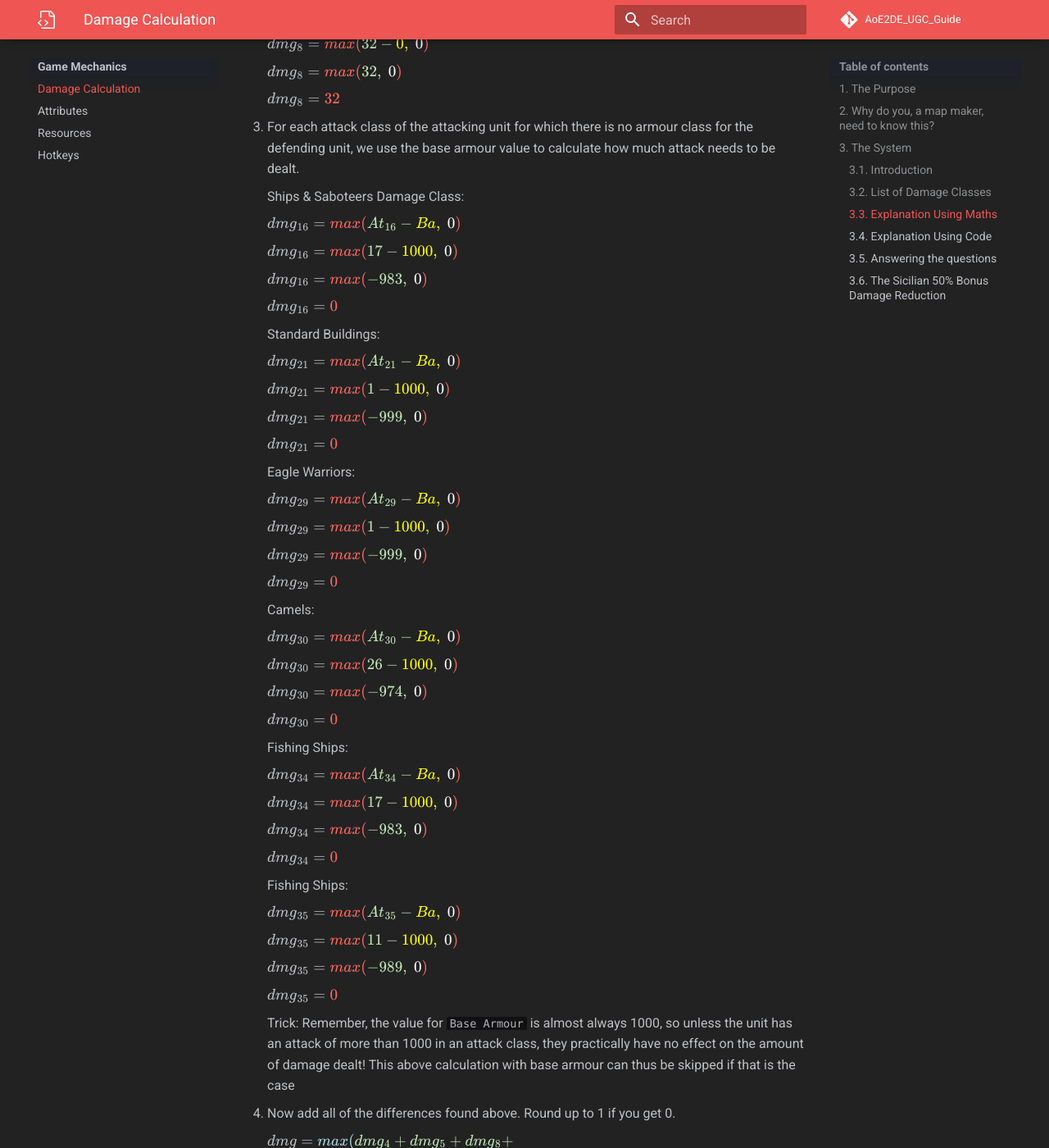
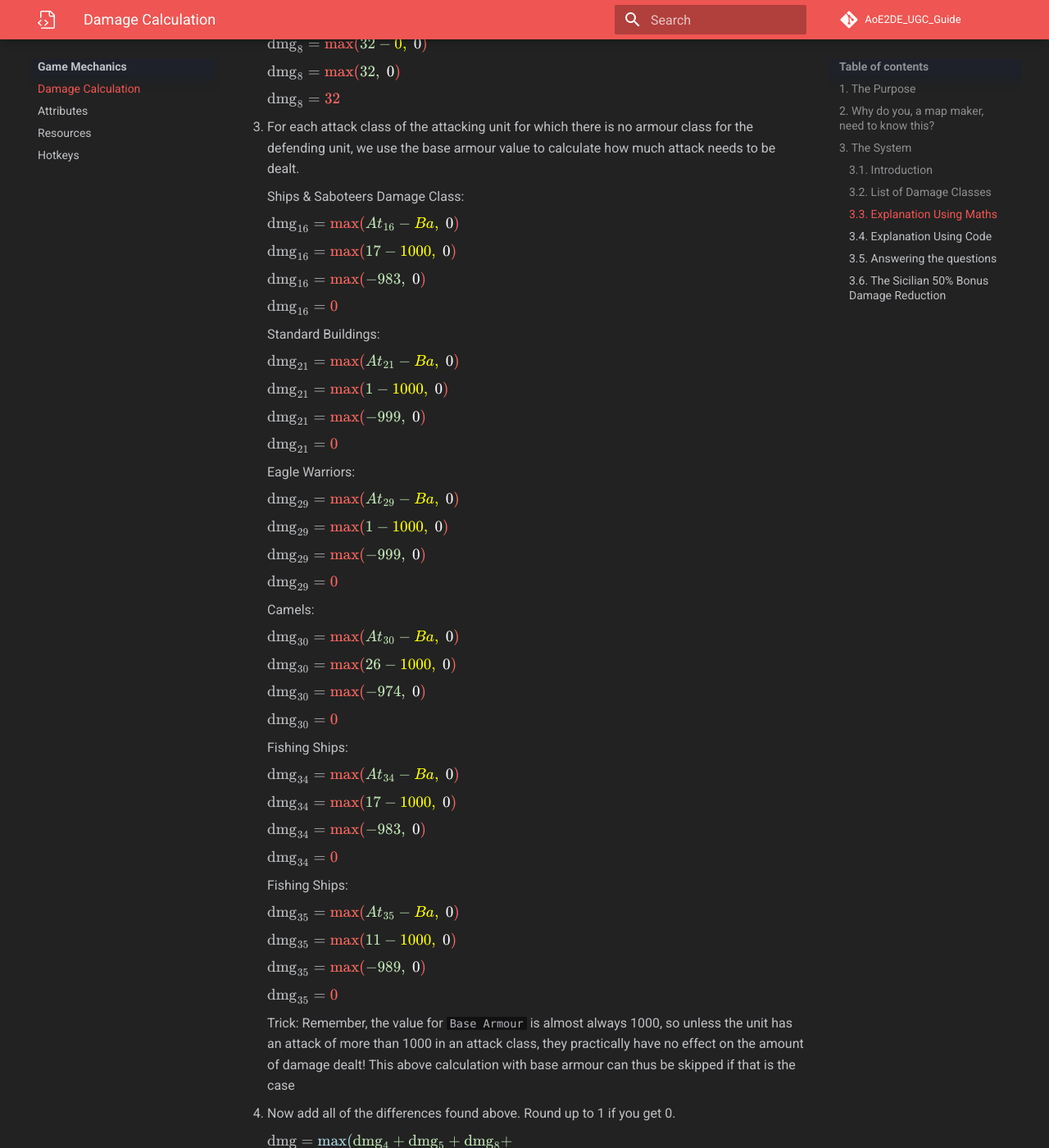
Before and after one commit to Divy1211/AoE2DE_UGC_Guide, an MkDocs documentation site: the page built from docs/general/damage_calculation.md, in a window 1280 px wide and 1400 px high, scrolled down 4677 px. Shown: the whole window at 82% size. Built offline with MkDocs 1.6.1 and Material for MkDocs 9.7.7, drawn with Linux system fonts in a browser that asks for light colours; some web fonts are replaced; comment, search, counter and statistics services are not loaded; some of the changed text lies outside the part shown.

Commit message:
fixed tex in damage_calc page

````diff
--- a/docs/general/damage_calculation.md
+++ b/docs/general/damage_calculation.md
@@ -102,109 +102,109 @@ For calculating the total amount of damage that this unupgraded Halberdier deals
 
     Melee Damage Class:
 
-    $dmg_4 =  \color{#ff6961}max( \color{#bfe3b4} At_4-\color{yellow} Ar_4, \; \color{white} 0 \color{#ff6961})$
+    $\text{dmg}_4 =  \color{#ff6961}\text{max}( \color{#bfe3b4} At_4-\color{yellow} Ar_4, \; \color{white} 0 \color{#ff6961})$
 
-    $dmg_4 = \color{#ff6961}max( \color{#bfe3b4} 6-\color{yellow} 1, \; \color{white} 0 \color{#ff6961})$
+    $\text{dmg}_4 = \color{#ff6961}\text{max}( \color{#bfe3b4} 6-\color{yellow} 1, \; \color{white} 0 \color{#ff6961})$
 
-    $dmg_4 = \color{#ff6961}max( \color{#bfe3b4} 5, \; \color{white} 0 \color{#ff6961})$
+    $\text{dmg}_4 = \color{#ff6961}\text{max}( \color{#bfe3b4} 5, \; \color{white} 0 \color{#ff6961})$
 
-    $dmg_4 = \color{#ff6961} 5$
+    $\text{dmg}_4 = \color{#ff6961} 5$
 
     War Elephant Damage Class:
 
-    $dmg_5 =  \color{#ff6961}max( \color{#bfe3b4} At_5-\color{yellow} Ar_5, \; \color{white} 0 \color{#ff6961})$
+    $\text{dmg}_5 =  \color{#ff6961}\text{max}( \color{#bfe3b4} At_5-\color{yellow} Ar_5, \; \color{white} 0 \color{#ff6961})$
 
-    $dmg_5 = \color{#ff6961}max( \color{#bfe3b4} 28-\color{yellow} 0, \; \color{white} 0 \color{#ff6961})$
+    $\text{dmg}_5 = \color{#ff6961}\text{max}( \color{#bfe3b4} 28-\color{yellow} 0, \; \color{white} 0 \color{#ff6961})$
 
-    $dmg_5 = \color{#ff6961}max( \color{#bfe3b4} 28, \; \color{white} 0 \color{#ff6961})$
+    $\text{dmg}_5 = \color{#ff6961}\text{max}( \color{#bfe3b4} 28, \; \color{white} 0 \color{#ff6961})$
 
-    $dmg_5 = \color{#ff6961} 28$
+    $\text{dmg}_5 = \color{#ff6961} 28$
 
     Cavalry Damage Class:
 
-    $dmg_8 =  \color{#ff6961}max( \color{#bfe3b4} Ar_8-\color{yellow} At_8, \; \color{white} 0 \color{#ff6961})$
+    $\text{dmg}_8 =  \color{#ff6961}\text{max}( \color{#bfe3b4} Ar_8-\color{yellow} At_8, \; \color{white} 0 \color{#ff6961})$
 
-    $dmg_8 = \color{#ff6961}max( \color{#bfe3b4} 32-\color{yellow} 0, \; \color{white} 0 \color{#ff6961})$
+    $\text{dmg}_8 = \color{#ff6961}\text{max}( \color{#bfe3b4} 32-\color{yellow} 0, \; \color{white} 0 \color{#ff6961})$
 
-    $dmg_8 = \color{#ff6961}max( \color{#bfe3b4} 32, \; \color{white} 0 \color{#ff6961})$
+    $\text{dmg}_8 = \color{#ff6961}\text{max}( \color{#bfe3b4} 32, \; \color{white} 0 \color{#ff6961})$
 
-    $dmg_8 = \color{#ff6961} 32$
+    $\text{dmg}_8 = \color{#ff6961} 32$
 
 3. For each attack class of the attacking unit for which there is no armour class for the defending unit, we use the base armour value to calculate how much attack needs to be dealt.
 
     Ships & Saboteers Damage Class:
 
-    $dmg_{16} =  \color{#ff6961}max( \color{#bfe3b4} At_{16}-\color{yellow} Ba, \; \color{white} 0 \color{#ff6961})$
+    $\text{dmg}_{16} =  \color{#ff6961}\text{max}( \color{#bfe3b4} At_{16}-\color{yellow} Ba, \; \color{white} 0 \color{#ff6961})$
 
-    $dmg_{16} = \color{#ff6961}max( \color{#bfe3b4} 17-\color{yellow} 1000, \; \color{white} 0 \color{#ff6961})$
+    $\text{dmg}_{16} = \color{#ff6961}\text{max}( \color{#bfe3b4} 17-\color{yellow} 1000, \; \color{white} 0 \color{#ff6961})$
 
-    $dmg_{16} = \color{#ff6961}max( \color{#bfe3b4} -983, \; \color{white} 0 \color{#ff6961})$
+    $\text{dmg}_{16} = \color{#ff6961}\text{max}( \color{#bfe3b4} -983, \; \color{white} 0 \color{#ff6961})$
 
-    $dmg_{16} = \color{#ff6961} 0$
+    $\text{dmg}_{16} = \color{#ff6961} 0$
 
     Standard Buildings:
 
-    $dmg_{21} =  \color{#ff6961}max( \color{#bfe3b4} At_{21}-\color{yellow} Ba, \; \color{white} 0 \color{#ff6961})$
+    $\text{dmg}_{21} =  \color{#ff6961}\text{max}( \color{#bfe3b4} At_{21}-\color{yellow} Ba, \; \color{white} 0 \color{#ff6961})$
 
-    $dmg_{21} = \color{#ff6961}max( \color{#bfe3b4} 1-\color{yellow} 1000, \; \color{white} 0 \color{#ff6961})$
+    $\text{dmg}_{21} = \color{#ff6961}\text{max}( \color{#bfe3b4} 1-\color{yellow} 1000, \; \color{white} 0 \color{#ff6961})$
 
-    $dmg_{21} = \color{#ff6961}max( \color{#bfe3b4} -999, \; \color{white} 0 \color{#ff6961})$
+    $\text{dmg}_{21} = \color{#ff6961}\text{max}( \color{#bfe3b4} -999, \; \color{white} 0 \color{#ff6961})$
 
-    $dmg_{21} = \color{#ff6961} 0$
+    $\text{dmg}_{21} = \color{#ff6961} 0$
 
     Eagle Warriors:
 
-    $dmg_{29} =  \color{#ff6961}max( \color{#bfe3b4} At_{29}-\color{yellow} Ba, \; \color{white} 0 \color{#ff6961})$
+    $\text{dmg}_{29} =  \color{#ff6961}\text{max}( \color{#bfe3b4} At_{29}-\color{yellow} Ba, \; \color{white} 0 \color{#ff6961})$
 
-    $dmg_{29} = \color{#ff6961}max( \color{#bfe3b4} 1-\color{yellow} 1000, \; \color{white} 0 \color{#ff6961})$
+    $\text{dmg}_{29} = \color{#ff6961}\text{max}( \color{#bfe3b4} 1-\color{yellow} 1000, \; \color{white} 0 \color{#ff6961})$
 
-    $dmg_{29} = \color{#ff6961}max( \color{#bfe3b4} -999, \; \color{white} 0 \color{#ff6961})$
+    $\text{dmg}_{29} = \color{#ff6961}\text{max}( \color{#bfe3b4} -999, \; \color{white} 0 \color{#ff6961})$
 
-    $dmg_{29} = \color{#ff6961} 0$
+    $\text{dmg}_{29} = \color{#ff6961} 0$
 
     Camels:
 
-    $dmg_{30} =  \color{#ff6961}max( \color{#bfe3b4} At_{30}-\color{yellow} Ba, \; \color{white} 0 \color{#ff6961})$
+    $\text{dmg}_{30} =  \color{#ff6961}\text{max}( \color{#bfe3b4} At_{30}-\color{yellow} Ba, \; \color{white} 0 \color{#ff6961})$
 
-    $dmg_{30} = \color{#ff6961}max( \color{#bfe3b4} 26-\color{yellow} 1000, \; \color{white} 0 \color{#ff6961})$
+    $\text{dmg}_{30} = \color{#ff6961}\text{max}( \color{#bfe3b4} 26-\color{yellow} 1000, \; \color{white} 0 \color{#ff6961})$
 
-    $dmg_{30} = \color{#ff6961}max( \color{#bfe3b4} -974, \; \color{white} 0 \color{#ff6961})$
+    $\text{dmg}_{30} = \color{#ff6961}\text{max}( \color{#bfe3b4} -974, \; \color{white} 0 \color{#ff6961})$
 
-    $dmg_{30} = \color{#ff6961} 0$
+    $\text{dmg}_{30} = \color{#ff6961} 0$
 
     Fishing Ships:
 
-    $dmg_{34} =  \color{#ff6961}max( \color{#bfe3b4} At_{34}-\color{yellow} Ba, \; \color{white} 0 \color{#ff6961})$
+    $\text{dmg}_{34} =  \color{#ff6961}\text{max}( \color{#bfe3b4} At_{34}-\color{yellow} Ba, \; \color{white} 0 \color{#ff6961})$
 
-    $dmg_{34} = \color{#ff6961}max( \color{#bfe3b4} 17-\color{yellow} 1000, \; \color{white} 0 \color{#ff6961})$
+    $\text{dmg}_{34} = \color{#ff6961}\text{max}( \color{#bfe3b4} 17-\color{yellow} 1000, \; \color{white} 0 \color{#ff6961})$
 
-    $dmg_{34} = \color{#ff6961}max( \color{#bfe3b4} -983, \; \color{white} 0 \color{#ff6961})$
+    $\text{dmg}_{34} = \color{#ff6961}\text{max}( \color{#bfe3b4} -983, \; \color{white} 0 \color{#ff6961})$
 
-    $dmg_{34} = \color{#ff6961} 0$
+    $\text{dmg}_{34} = \color{#ff6961} 0$
 
     Fishing Ships:
 
-    $dmg_{35} =  \color{#ff6961}max( \color{#bfe3b4} At_{35}-\color{yellow} Ba, \; \color{white} 0 \color{#ff6961})$
+    $\text{dmg}_{35} =  \color{#ff6961}\text{max}( \color{#bfe3b4} At_{35}-\color{yellow} Ba, \; \color{white} 0 \color{#ff6961})$
 
-    $dmg_{35} = \color{#ff6961}max( \color{#bfe3b4} 11-\color{yellow} 1000, \; \color{white} 0 \color{#ff6961})$
+    $\text{dmg}_{35} = \color{#ff6961}\text{max}( \color{#bfe3b4} 11-\color{yellow} 1000, \; \color{white} 0 \color{#ff6961})$
 
-    $dmg_{35} = \color{#ff6961}max( \color{#bfe3b4} -989, \; \color{white} 0 \color{#ff6961})$
+    $\text{dmg}_{35} = \color{#ff6961}\text{max}( \color{#bfe3b4} -989, \; \color{white} 0 \color{#ff6961})$
 
-    $dmg_{35} = \color{#ff6961} 0$
+    $\text{dmg}_{35} = \color{#ff6961} 0$
 
     Trick: Remember, the value for `Base Armour` is almost always 1000, so unless the unit has an attack of more than 1000 in an attack class, they practically have no effect on the amount of damage dealt! This above calculation with base armour can thus be skipped if that is the case
 
 4. Now add all of the differences found above. Round up to 1 if you get 0.
 
-    $dmg = \color{#add8e6} max( \color{#bfe3b4} dmg_4 + dmg_5 + dmg_8 +$
+    $\text{dmg} = \color{#add8e6} \text{max}( \color{#bfe3b4} \text{dmg}_4 + \text{dmg}_5 + \text{dmg}_8 +$
 
-    $\;\;\;\;\;\;\;\;\;\;\;\;\;\;\;\;\;\;\;\;\color{#bfe3b4}dmg_{16} + dmg_{21} + dmg_{29} + dmg_{30} + dmg_{34} + dmg_{35}, \; \color{#bfe3b4} 1 \color{#add8e6})$
+    $\;\;\;\;\;\;\;\;\;\;\;\;\;\;\;\;\;\;\;\;\color{#bfe3b4}\text{dmg}_{16} + \text{dmg}_{21} + \text{dmg}_{29} + \text{dmg}_{30} + \text{dmg}_{34} + \text{dmg}_{35}, \; \color{#bfe3b4} 1 \color{#add8e6})$
 
-    $dmg = \color{#add8e6} max( \color{#bfe3b4} 5+28+32+0, \; \color{#bfe3b4} 1 \color{#add8e6})$
+    $\text{dmg} = \color{#add8e6} \text{max}( \color{#bfe3b4} 5+28+32+0, \; \color{#bfe3b4} 1 \color{#add8e6})$
 
-    $dmg = \color{#add8e6} max( \color{#bfe3b4} 65, \; \color{#bfe3b4} 1 \color{#add8e6})$
+    $\text{dmg} = \color{#add8e6} \text{max}( \color{#bfe3b4} 65, \; \color{#bfe3b4} 1 \color{#add8e6})$
 
-    $dmg = 65$
+    $\text{dmg} = 65$
 
 5. The value thus obtained is the damage that the Halberdier deals to the War Elephant.
 
@@ -222,8 +222,8 @@ $\color{yellow} Ar_i$ is quantity of the armour class with id $i$ for the defend
 then:
 
 $$
-dmg =  \color{#ff6961} max( \color{#a66fb5} \sum\limits_{\forall \; i \; \in D}^{}
-                               \color{#add8e6}max( \color{#bfe3b4} At_i-\color{yellow} Ar_i, \; \color{white} 0 \color{#add8e6}), \;
+\text{dmg} =  \color{#ff6961} \text{max}( \color{#a66fb5} \sum\limits_{\forall \; i \; \in D}^{}
+                               \color{#add8e6}\text{max}( \color{#bfe3b4} At_i-\color{yellow} Ar_i, \; \color{white} 0 \color{#add8e6}), \;
                                \color{white} 1 \color{#ff6961})
 $$
 
@@ -257,7 +257,7 @@ For calculating the total amount of damage that this unupgraded War Elephant dea
 
 The only common damage class is `Base Melee (4)` (highlighted in the table above)
 
-This means that the damage that the War Elephant does to the Halberdier is simply given by $dmg = 15-1 = 14$ (The calculation with the base armour is not shown here since no attack class has an attack of more than 1000 to overecome the base armour)
+This means that the damage that the War Elephant does to the Halberdier is simply given by $\text{dmg} = 15-1 = 14$ (The calculation with the base armour is not shown here since no attack class has an attack of more than 1000 to overecome the base armour)
 
 ```py
 damage = 0
@@ -298,4 +298,4 @@ A2. One of the unused damage classes can be used for this purpose. Giving the de
 
 ### 3.6. The Sicilian 50% Bonus Damage Reduction
 
-The damage from all classes except the `Base Pierce (3)`, `Base Melee (4)` and `Leitis (31)` is multiplied by 0.5 before it is added to the total damage for Sicilian units. This property of bonus damage resistance is controlled by the [Bonus Damage Resist](../attributes/#24-bonus-damage-resist "Jump to: Game Mechanics > Attributes > Bonus Damage Resist") attribute of a unit. (Yes, every single unit can have a different value for this)
+The damage from all classes except the `Base Pierce (3)`, `Base Melee (4)` and `Leitis (31)` is multiplied by 0.5 before it is added to the total damage for Sicilian units. This property of bonus damage resistance is controlled by the [Bonus Damage Resist](../attributes/attributes/#24-bonus-damage-resistance "Jump to: Game Mechanics > Attributes > Bonus Damage Resist") attribute of a unit. (Yes, every single unit can have a different value for this)
--- a/mkdocs.yml
+++ b/mkdocs.yml
@@ -139,7 +139,7 @@ theme:
     accent:  red
 extra_javascript:
   - https://polyfill.io/v3/polyfill.min.js?features=es6
-  - https://cdn.jsdelivr.net/npm/mathjax@3/es5/tex-mml-chtml.js
+  - https://cdn.jsdelivr.net/npm/mathjax@3.2.0/es5/tex-mml-chtml.js
 extra_css:
   - ./css/style.css
 extra:
````
